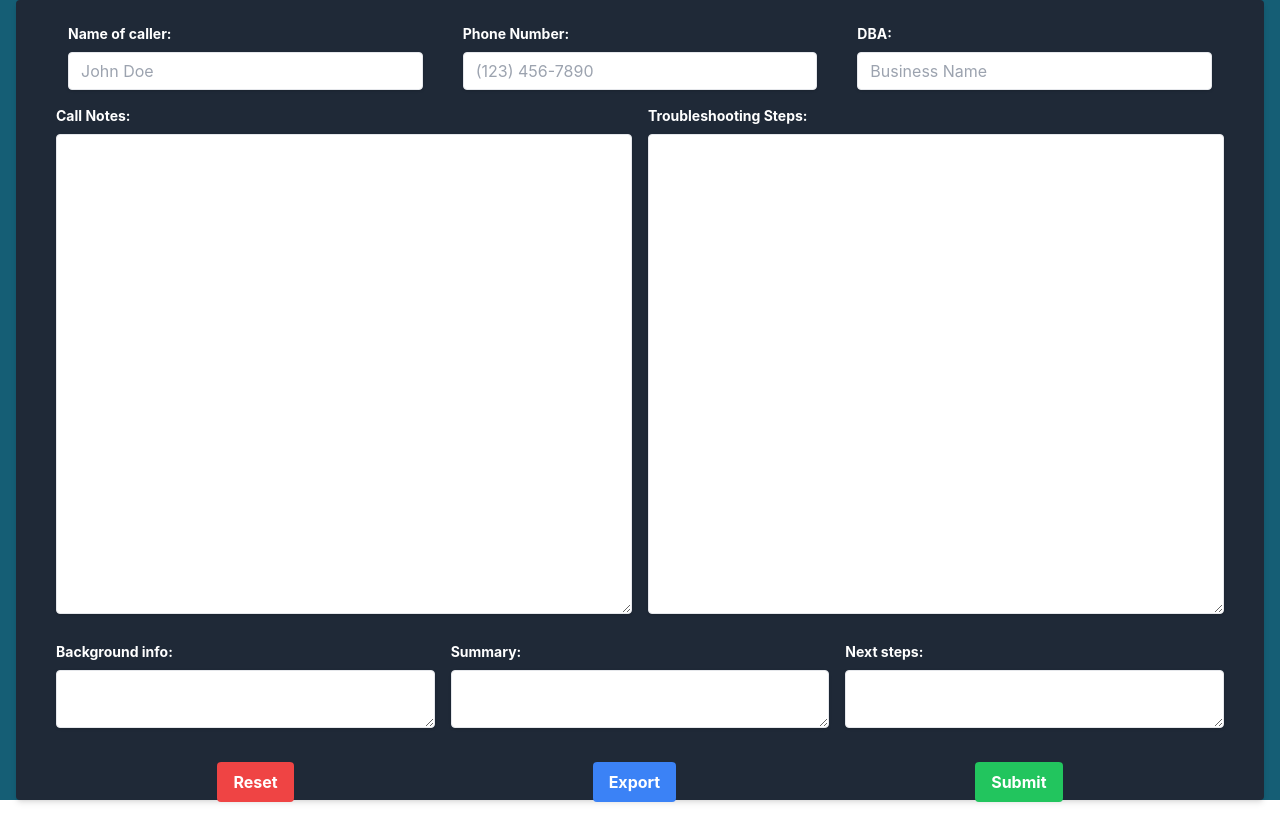
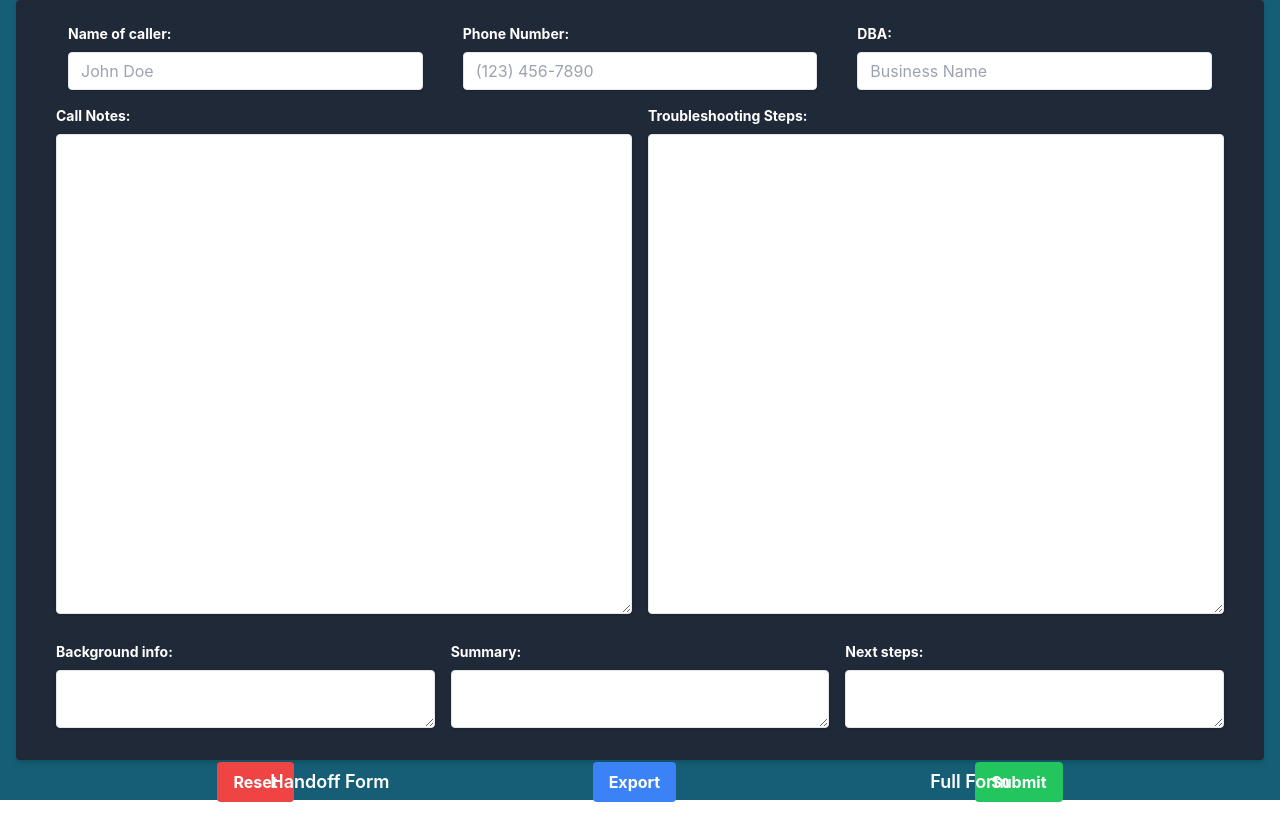
Before and after one commit to coleb229/Call-Notes-App, a React (Create React App) app: page / in a window 1280 px wide. Built offline with nearby package versions, Linux system fonts and the light colour scheme.

Commit message:
Added navigation button to form routes

```diff
--- a/src/App.js
+++ b/src/App.js
@@ -4,6 +4,7 @@ import CallerForm from './components/caller/callerForm';
 import { Route, Routes } from 'react-router-dom';
 import Output from './Pages/Output';
 import JustHandoff from './components/JustHandoff';
+import FormNav from './components/caller/formNav';
 
 function App() {
   return (
@@ -14,6 +15,7 @@ function App() {
         <Route path='/output' element={<Output />} />
         <Route path='/just-handoff' element={<JustHandoff />} />
       </Routes>
+      <FormNav />
     </div>
   );
 }
--- a/src/components/JustHandoff.js
+++ b/src/components/JustHandoff.js
@@ -12,7 +12,7 @@ const JustHandoff = () => {
   };
 
   return (
-    <div className='h-screen'>
+    <div className='h-[95vh]'>
       <HandoffForm
         callState={callState}
         updateCallState={updateCallStateHandler}
--- a/src/components/caller/callerForm.js
+++ b/src/components/caller/callerForm.js
@@ -22,7 +22,7 @@ export default function InputForm() {
   };
 
   return (
-    <form className='bg-gray-800 mx-4 shadow-md rounded px-8 pt-6 pb-8 h-screen max-h-screen'>
+    <form className='bg-gray-800 mx-4 shadow-md rounded px-8 pt-6 pb-8 h-[95vh]'>
       <CallerInfo
         callState={callState}
         updateCallState={updateCallStateHandler}
--- /dev/null
+++ b/src/components/caller/formNav.js
@@ -0,0 +1,18 @@
+import { Link } from 'react-router-dom';
+
+const FormNav = () => {
+  return (
+    <div className='w-full h-[5vh]'>
+      <ul className='flex justify-around'>
+        <li className='pt-2 text-white font-semibold text-lg'>
+          <Link to='/just-handoff'>Handoff Form</Link>
+        </li>
+        <li className='pt-2 text-white font-semibold text-lg'>
+          <Link to='/Call-Notes-App'>Full Form</Link>
+        </li>
+      </ul>
+    </div>
+  );
+};
+
+export default FormNav;
```
